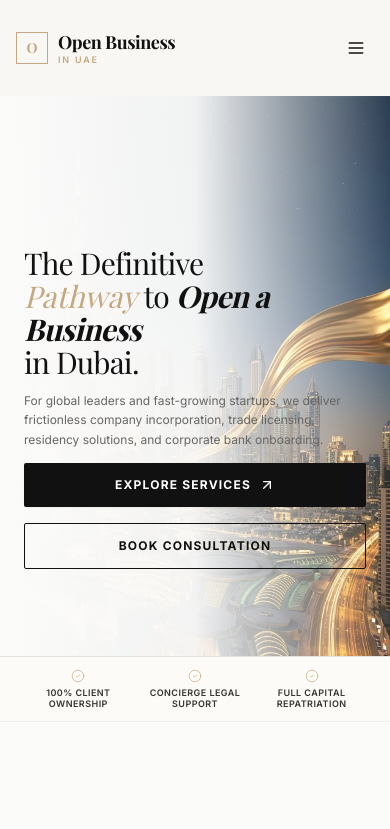
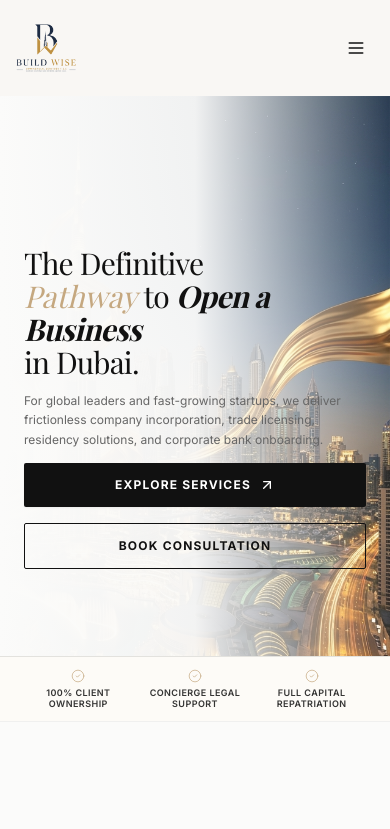
Before and after one commit to sandip15sss/open-business-uae, a Next.js app: page / in a window 390 px wide. Shown: the top 829 px of the page. Built offline with nearby package versions, Linux system fonts and the light colour scheme; a web font is replaced by a local one.

Commit message:
feat: add responsive build wise logos to header

```diff
--- a/src/components/Header.tsx
+++ b/src/components/Header.tsx
@@ -2,6 +2,7 @@
 
 import React, { useState, useEffect } from "react";
 import Link from "next/link";
+import Image from "next/image";
 import { usePathname } from "next/navigation";
 import { Menu, X, ArrowUpRight } from "lucide-react";
 
@@ -32,28 +33,42 @@ export default function Header() {
 
   return (
     <header
-      className={`sticky top-0 z-50 transition-all duration-300 ${
-        scrolled
+      className={`sticky top-0 z-50 transition-all duration-300 ${scrolled
         ? "bg-alabaster/90 backdrop-blur-md border-b border-neutral-200/40 py-2"
         : "bg-alabaster/40 py-4"
         }`}
     >
       <div className="max-w-7xl mx-auto px-4 sm:px-6 lg:px-8">
         <div className="flex items-center justify-between h-16">
+
           {/* Logo & Company Name */}
           <div className="flex-shrink-0 flex items-center">
-            <Link href="/" className="flex items-center gap-2.5 group select-none">
-              <div className="w-8 h-8 rounded-none border border-champagne-gold bg-transparent flex items-center justify-center transition-transform duration-500 group-hover:rotate-45">
-                <span className="font-serif text-sm font-bold text-champagne-gold select-none">O</span>
+            <Link href="/" className="flex items-center group select-none">
+
+              {/* Mobile Logo: Displayed on small screens, hidden on medium and up */}
+              <div className="block md:hidden">
+                <Image
+                  src="/images/Build%20Wise%20Mobile%20logo.png" // Change extension to .svg if needed
+                  alt="Open Business Logo"
+                  width={60}
+                  height={60}
+                  priority
+                  className="object-contain"
+                />
               </div>
-              <div className="flex flex-col text-left">
-                <span className="font-serif text-lg font-bold tracking-tight text-charcoal leading-none group-hover:text-champagne-gold transition-colors duration-300">
-                  Open Business
-                </span>
-                <span className="font-sans text-[9px] tracking-[0.2em] text-champagne-gold font-semibold uppercase leading-none mt-1">
-                  in UAE
-                </span>
+
+              {/* Desktop Logo: Hidden on small screens, displayed on medium and up */}
+              <div className="hidden md:block">
+                <Image
+                  src="/images/Build%20Wise%20Desktop%20logo.png" // Change extension to .png if needed
+                  alt="Open Business Logo"
+                  width={160}
+                  height={45}
+                  priority
+                  className="object-contain"
+                />
               </div>
+
             </Link>
           </div>
 
@@ -65,8 +80,7 @@ export default function Header() {
                 <Link
                   key={link.name}
                   href={link.href}
-                  className={`font-sans font-semibold text-xs tracking-widest uppercase transition-all duration-300 relative py-1 after:absolute after:bottom-0 after:left-1/2 after:-translate-x-1/2 after:h-[1px] after:bg-champagne-gold hover:after:w-full after:transition-all after:duration-300 ${
-                    isActive
+                  className={`font-sans font-semibold text-xs tracking-widest uppercase transition-all duration-300 relative py-1 after:absolute after:bottom-0 after:left-1/2 after:-translate-x-1/2 after:h-[1px] after:bg-champagne-gold hover:after:w-full after:transition-all after:duration-300 ${isActive
                     ? "text-champagne-gold after:w-full"
                     : "text-charcoal hover:text-champagne-gold after:w-0"
                     }`}
@@ -106,8 +120,7 @@ export default function Header() {
 
       {/* Mobile Menu */}
       <div
-        className={`md:hidden overflow-hidden transition-all duration-300 ease-editorial ${
-          isOpen ? "max-h-96 opacity-100 border-t border-neutral-200/40 mt-2 bg-alabaster" : "max-h-0 opacity-0"
+        className={`md:hidden overflow-hidden transition-all duration-300 ease-editorial ${isOpen ? "max-h-96 opacity-100 border-t border-neutral-200/40 mt-2 bg-alabaster" : "max-h-0 opacity-0"
           }`}
         id="mobile-menu"
       >
@@ -119,8 +132,7 @@ export default function Header() {
                 key={link.name}
                 href={link.href}
                 onClick={() => setIsOpen(false)}
-                className={`block py-3 font-sans text-xs tracking-widest uppercase font-semibold transition-colors ${
-                  isActive ? "text-champagne-gold border-l-2 border-champagne-gold pl-2" : "text-charcoal hover:text-champagne-gold"
+                className={`block py-3 font-sans text-xs tracking-widest uppercase font-semibold transition-colors ${isActive ? "text-champagne-gold border-l-2 border-champagne-gold pl-2" : "text-charcoal hover:text-champagne-gold"
                   }`}
               >
                 {link.name}
```
Also changed, not shown: public/images/Build Wise Desktop logo.png (added), public/images/Build Wise Mobile logo.png (added). Lines whose indentation alone changed are shown as unchanged.
